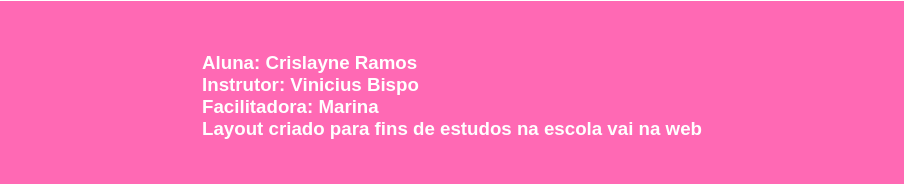
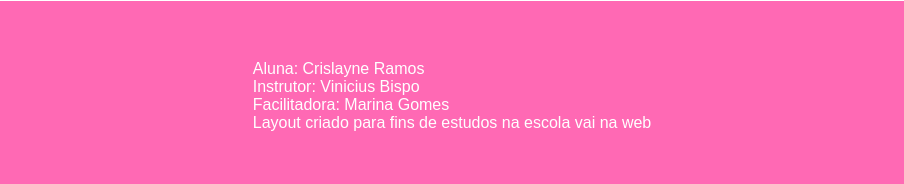
Before and after one commit to CrislayneSoares/Desafio-VNW-OutubroRosa, a plain HTML site: page index.html in a window 1280 px wide. Shown: the part 968-1152 px from the top of the page, 227-1131 px from the left. Drawn offline with Linux system fonts and the light colour scheme.

Commit message:
fix: troca do h3 pela tag p

```diff
--- a/index.html
+++ b/index.html
@@ -38,7 +38,7 @@
                 Outubro Rosa promove a conscientização sobre o câncer de mama com corridas e caminhadas. Esses eventos incentivam a prevenção e o diagnóstico precoce, reunindo pessoas em apoio à causa. Participantes vestem rosa e percorrem distâncias variadas.
             </p>
         </section>
-        <section>
+        <section class="sec-dicas">
             <figure>
                 <img src="imgs/imagemMamografia 1.png" alt="Faça mamografia anual a partir dos 40 anos.">
                 <img src="imgs/imagemAlimentaçãoSaudável 1.png" alt="Mantenha uma alimentação saudável.">
@@ -56,10 +56,10 @@
             </ul>
         </nav>
         <div>
-            <h3>Aluna: Crislayne Ramos</h3>
-            <h3>Instrutor: Vinicius Bispo</h3>
-            <h3>Facilitadora: Marina</h3>
-            <h3>Layout criado para fins de estudos na escola vai na web</h3>
+            <p>Aluna: Crislayne Ramos</p>
+            <p>Instrutor: Vinicius Bispo</p>
+            <p>Facilitadora: Marina Gomes</p>
+            <p>Layout criado para fins de estudos na escola vai na web</p>
         </div>
         <img src="imgs/logo_secundaria.png" alt="Logo laço rosa">
     </footer>
```
